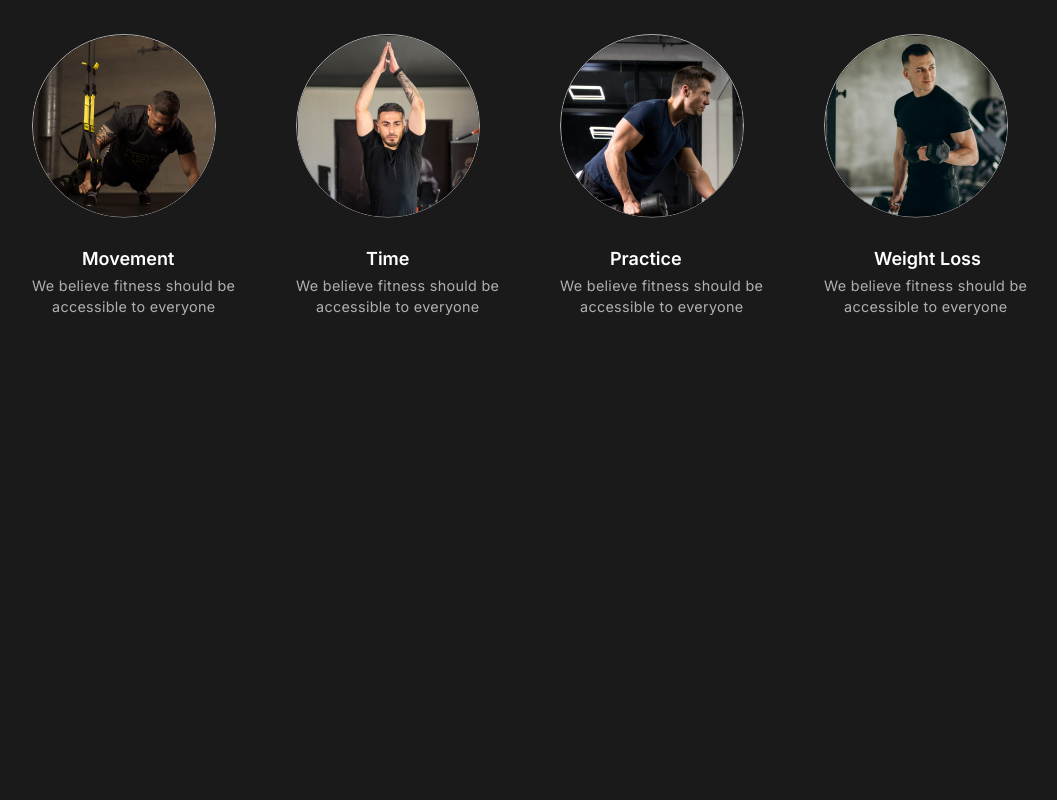
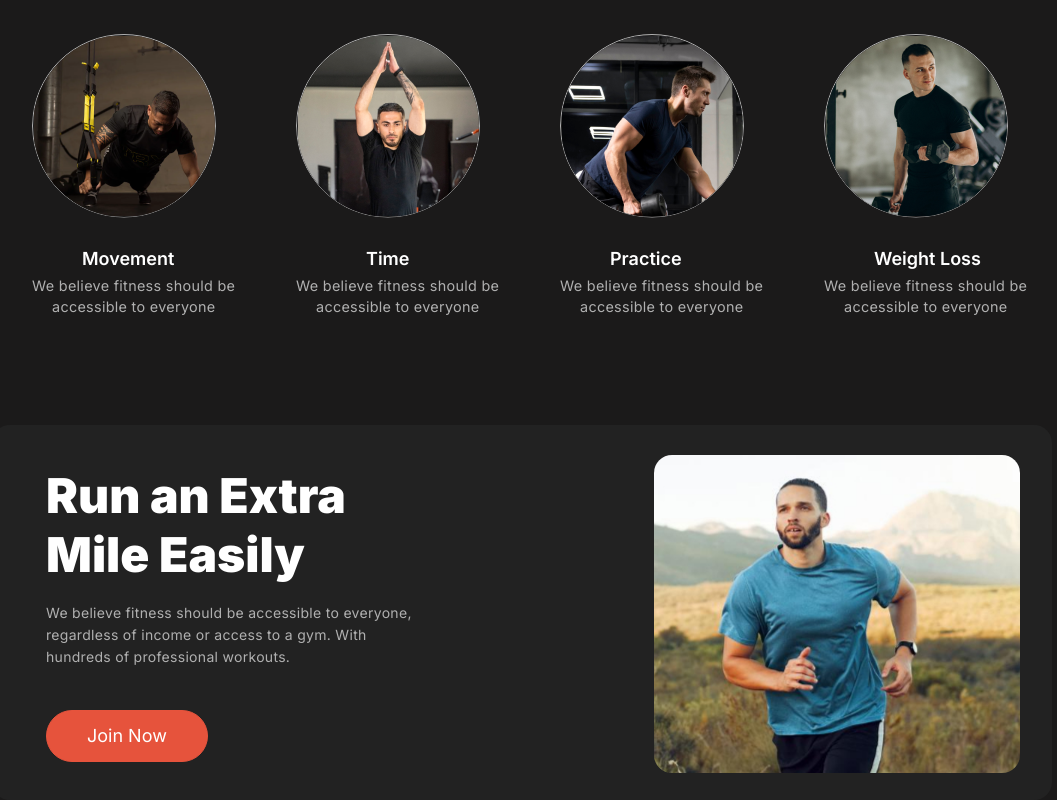
Before and after one commit to maahi-hue/assignment-2, a plain HTML site: page index.html in a window 1280 px wide. Shown: the part 1042-1842 px from the top of the page, without its empty margins (166-1223 px from the left). Before the commit the page ends 1357 px from the top, so only its background shows below. Drawn offline with Linux system fonts and the light colour scheme; a web font is replaced by a local one.

Commit message:
added section 3

```diff
--- a/index.html
+++ b/index.html
@@ -119,7 +119,24 @@
           </div>
         </div>
       </section>
-      <section class="section-2"></section>
+      <section class="section-3">
+        <div class="txt">
+          <div class="txt-hd">Run an Extra</div>
+          <div class="txt-hd">Mile Easily</div>
+          <br />
+          <div class="txt-pr">
+            We believe fitness should be accessible to everyone,
+          </div>
+          <div class="txt-pr">
+            regardless of income or access to a gym. With
+          </div>
+          <div class="txt-pr">hundreds of professional workouts.</div>
+          <br />
+          <br />
+          <a href="#contact" class="btn2">Join Now</a>
+        </div>
+        <div class="img"></div>
+      </section>
     </main>
     <footer></footer>
   </body>
--- a/style.css
+++ b/style.css
@@ -312,4 +312,42 @@ a {
   margin-left: 20px;
   margin-top: 4px;
 }
+
+/* ----------------section-3-------------- */
+.section-3 {
+  top: 1467px;
+  left: 158px;
+  position: absolute;
+  width: 1060px;
+  height: 375px;
+  border-radius: 18px;
+  background: rgb(34, 34, 34);
+}
+.img {
+  position: absolute;
+  width: 366px;
+  height: 318px;
+  left: 662px;
+  top: 30px;
+  border-radius: 18px;
+  background: url("images/run.jpg");
+  background-position: 70% 30%;
+}
+.txt {
+  margin-left: 54px;
+  margin-top: 41px;
+}
+.txt-hd {
+  color: var(--title-color);
+  font-size: 48px;
+  font-weight: 900;
+}
+.txt-pr {
+  color: var(--text-color);
+  font-size: 14px;
+  font-weight: 400;
+  letter-spacing: 0.3px;
+  margin-bottom: 5px;
+}
+
 /* -------------responsive media query----------------- */
```
